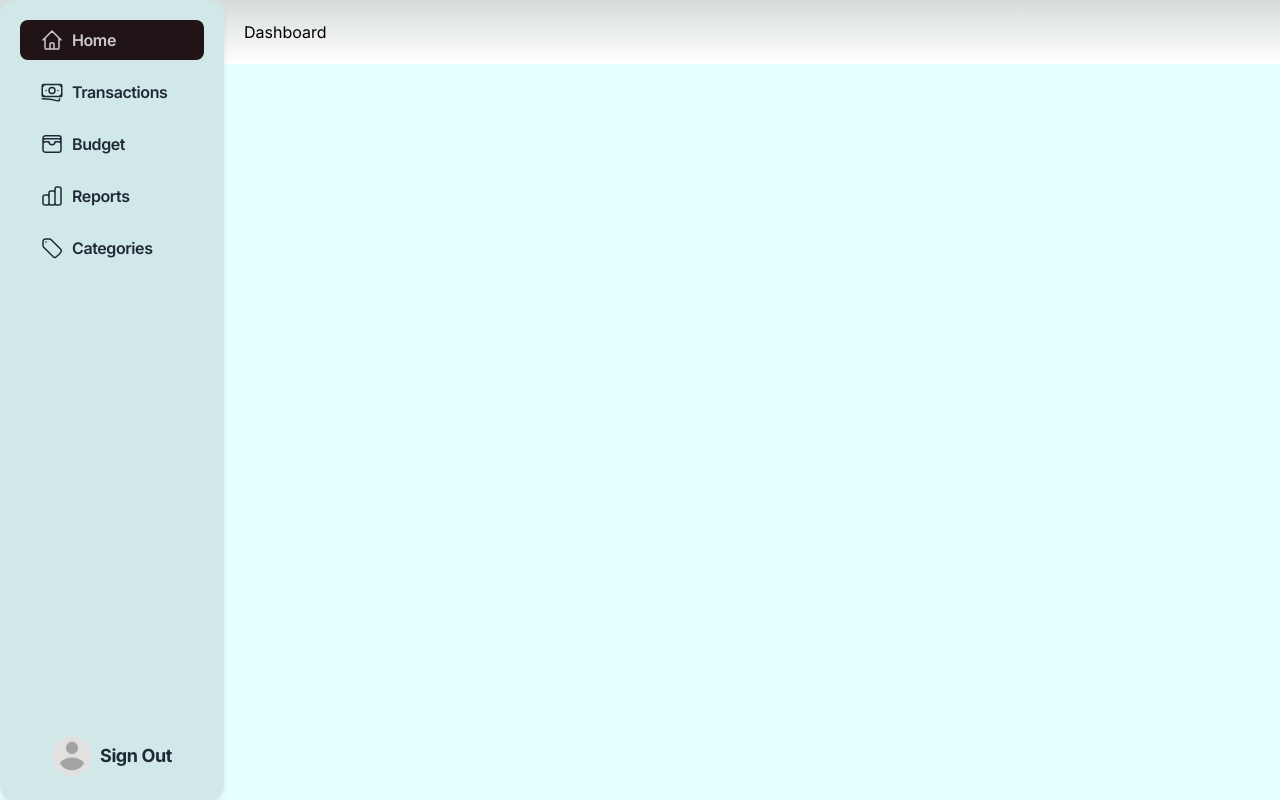
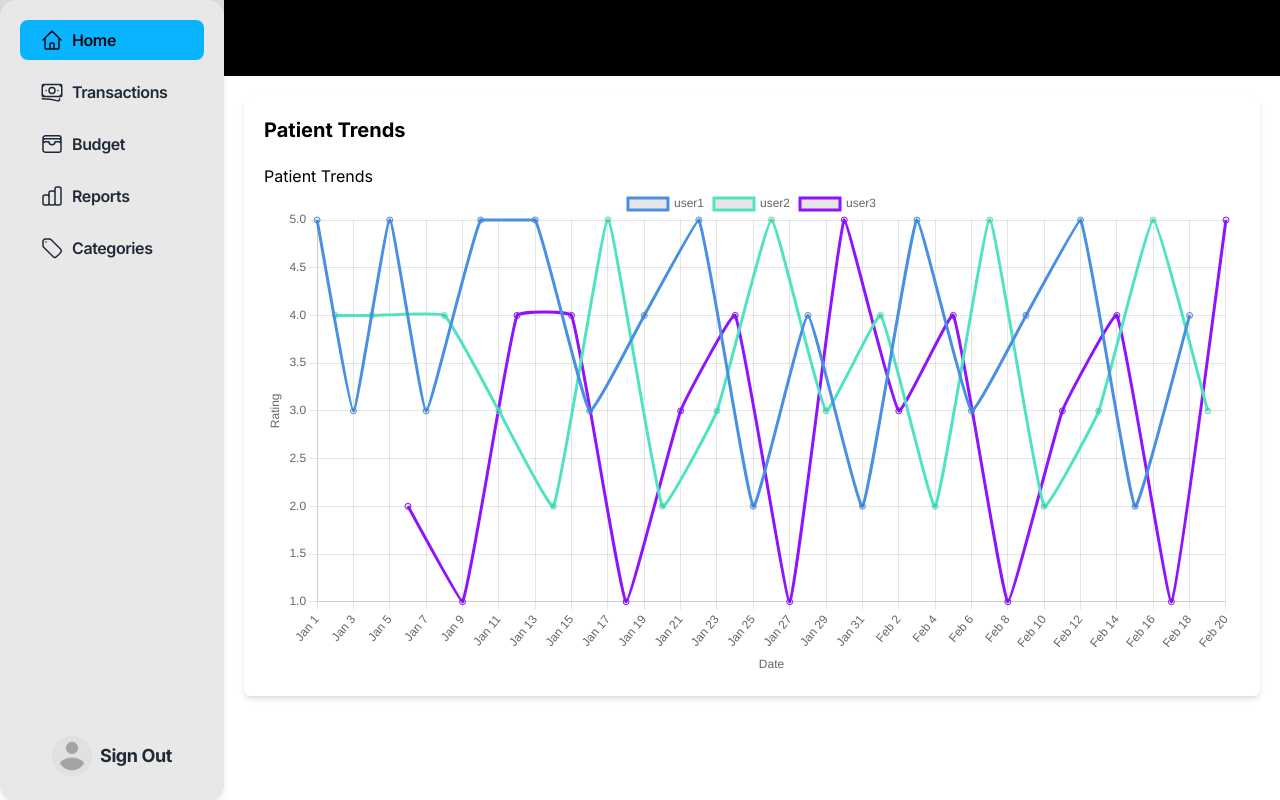
Before and after one commit to yotam1802/ACHFHackathon, a Next.js app in the folder achfhack/: page /dashboard in a window 1280 px wide. Built offline with nearby package versions, Linux system fonts and the light colour scheme.

Commit message:
dashboard update

```diff
--- a/achfhack/src/app/(dashboard)/dashboard/page.jsx
+++ b/achfhack/src/app/(dashboard)/dashboard/page.jsx
@@ -1,3 +1,74 @@
+import MyLineChart from "../../components/ChartJS/MyLineChart";
+
 export default function DashboardPage() {
-  return <div className="p-5">Dashboard</div>;
+  const data = [
+    { date: "2024-01-01", rating: 5, userId: "user1" },
+    { date: "2024-01-02", rating: 4, userId: "user2" },
+    { date: "2024-01-03", rating: 3, userId: "user1" },
+    { date: "2024-01-04", rating: 4, userId: "user2" },
+    { date: "2024-01-05", rating: 5, userId: "user1" },
+    { date: "2024-01-06", rating: 2, userId: "user3" },
+    { date: "2024-01-07", rating: 3, userId: "user1" },
+    { date: "2024-01-08", rating: 4, userId: "user2" },
+    { date: "2024-01-09", rating: 1, userId: "user3" },
+    { date: "2024-01-10", rating: 5, userId: "user1" },
+    { date: "2024-01-11", rating: 3, userId: "user2" },
+    { date: "2024-01-12", rating: 4, userId: "user3" },
+    { date: "2024-01-13", rating: 5, userId: "user1" },
+    { date: "2024-01-14", rating: 2, userId: "user2" },
+    { date: "2024-01-15", rating: 4, userId: "user3" },
+    { date: "2024-01-16", rating: 3, userId: "user1" },
+    { date: "2024-01-17", rating: 5, userId: "user2" },
+    { date: "2024-01-18", rating: 1, userId: "user3" },
+    { date: "2024-01-19", rating: 4, userId: "user1" },
+    { date: "2024-01-20", rating: 2, userId: "user2" },
+    { date: "2024-01-21", rating: 3, userId: "user3" },
+    { date: "2024-01-22", rating: 5, userId: "user1" },
+    { date: "2024-01-23", rating: 3, userId: "user2" },
+    { date: "2024-01-24", rating: 4, userId: "user3" },
+    { date: "2024-01-25", rating: 2, userId: "user1" },
+    { date: "2024-01-26", rating: 5, userId: "user2" },
+    { date: "2024-01-27", rating: 1, userId: "user3" },
+    { date: "2024-01-28", rating: 4, userId: "user1" },
+    { date: "2024-01-29", rating: 3, userId: "user2" },
+    { date: "2024-01-30", rating: 5, userId: "user3" },
+    { date: "2024-01-31", rating: 2, userId: "user1" },
+    { date: "2024-02-01", rating: 4, userId: "user2" },
+    { date: "2024-02-02", rating: 3, userId: "user3" },
+    { date: "2024-02-03", rating: 5, userId: "user1" },
+    { date: "2024-02-04", rating: 2, userId: "user2" },
+    { date: "2024-02-05", rating: 4, userId: "user3" },
+    { date: "2024-02-06", rating: 3, userId: "user1" },
+    { date: "2024-02-07", rating: 5, userId: "user2" },
+    { date: "2024-02-08", rating: 1, userId: "user3" },
+    { date: "2024-02-09", rating: 4, userId: "user1" },
+    { date: "2024-02-10", rating: 2, userId: "user2" },
+    { date: "2024-02-11", rating: 3, userId: "user3" },
+    { date: "2024-02-12", rating: 5, userId: "user1" },
+    { date: "2024-02-13", rating: 3, userId: "user2" },
+    { date: "2024-02-14", rating: 4, userId: "user3" },
+    { date: "2024-02-15", rating: 2, userId: "user1" },
+    { date: "2024-02-16", rating: 5, userId: "user2" },
+    { date: "2024-02-17", rating: 1, userId: "user3" },
+    { date: "2024-02-18", rating: 4, userId: "user1" },
+    { date: "2024-02-19", rating: 3, userId: "user2" },
+    { date: "2024-02-20", rating: 5, userId: "user3" },
+  ];
+
+  return (
+    <div className="bg-white">
+      <div className="p-5 bg-black">
+        <h1 className="text-3xl font-bold">Dashboard</h1>
+      </div>
+      <div className="p-5">
+        <div className="bg-white p-5 shadow-md rounded-md">
+          <h2 className="text-xl font-bold">Patient Trends</h2>
+          <div className="mt-5">
+            <h2>Patient Trends</h2>
+            <MyLineChart data={data} />
+          </div>
+        </div>
+      </div>
+    </div>
+  );
 }
--- a/achfhack/src/app/components/ChartJS/MyLineChart.jsx
+++ b/achfhack/src/app/components/ChartJS/MyLineChart.jsx
@@ -8,6 +8,15 @@ Chart.register(...registerables);
 
 const MyLineChart = ({ data }) => {
   const [chartData, setChartData] = useState(null);
+
+  const colors = [
+    "#4A90E2", // Blue shade 1
+    "#50E3C2", // Blue shade 2
+    "#9013FE", // Purple shade 1
+    "#BD10E0", // Purple shade 2
+    "#7B61FF", // Purple shade 3
+    "#5C9DF9", // Blue shade 3
+  ];
 
   useEffect(() => {
     if (data && data.length > 0) {
@@ -21,14 +30,14 @@ const MyLineChart = ({ data }) => {
 
       console.log(groupedData);
 
-      const datasets = Object.keys(groupedData).map((userId) => ({
+      const datasets = Object.keys(groupedData).map((userId, index) => ({
         label: userId,
         data: groupedData[userId].map((entry) => ({
           x: entry.date,
           y: entry.rating,
         })),
         fill: false,
-        borderColor: getRandomColor(),
+        borderColor: colors[index % colors.length],
         tension: 0.1,
       }));
 
@@ -37,15 +46,6 @@ const MyLineChart = ({ data }) => {
       });
     }
   }, [data]);
-
-  const getRandomColor = () => {
-    const letters = "0123456789ABCDEF";
-    let color = "#";
-    for (let i = 0; i < 6; i++) {
-      color += letters[Math.floor(Math.random() * 16)];
-    }
-    return color;
-  };
 
   if (!chartData) {
     return <div>Loading...</div>;
--- a/achfhack/tailwind.config.js
+++ b/achfhack/tailwind.config.js
@@ -10,22 +10,14 @@ module.exports = {
     themes: [
       {
         mytheme: {
-          primary: "#006bff",
-
+          primary: "#08B4FF",
           secondary: "#836800",
-
-          accent: "#00e6ff",
-
-          neutral: "#201417",
-
-          "base-100": "#e6ffff",
-
+          accent: "#08B4FF",
+          neutral: "#08B4FF",
+          "base-100": "#FFFFFF",
           info: "#37a8ff",
-
           success: "#009900",
-
           warning: "#ffcd00",
-
           error: "#ff6570",
         },
       },
```
